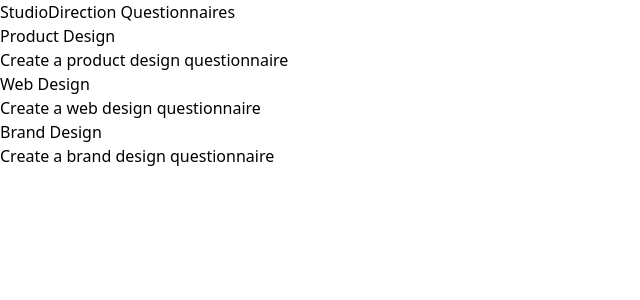
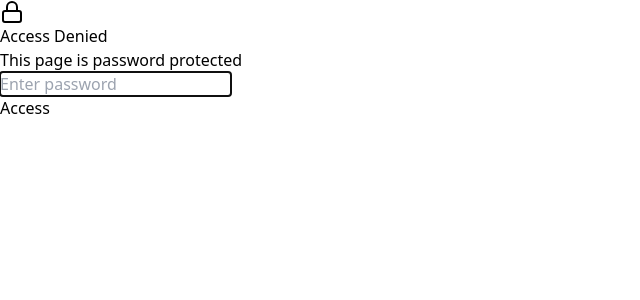
Before and after one commit to StefanVaskovic-SD/SD-Questionare, a Next.js app: page /questionnaires in a window 1280 px wide. Shown: the top 300 px of the page, without its empty margins (0-640 px from the left). Built offline with nearby package versions, Linux system fonts and the light colour scheme.

Commit message:
. pass protected pages

```diff
--- a/app/layout.tsx
+++ b/app/layout.tsx
@@ -1,6 +1,7 @@
 import type { Metadata } from "next";
 import "./globals.css";
 import { Toaster } from "react-hot-toast";
+import { PasswordProtection } from "@/components/auth/PasswordProtection";
 
 export const metadata: Metadata = {
   title: "StudioDirection Questionnaires",
@@ -19,7 +20,9 @@
   return (
     <html lang="en">
       <body className="antialiased">
-        {children}
+        <PasswordProtection>
+          {children}
+        </PasswordProtection>
         <Toaster position="top-right" />
       </body>
     </html>
--- a/app/questionnaires/page.tsx
+++ b/app/questionnaires/page.tsx
@@ -1,12 +1,47 @@
+'use client';
+
 import Link from 'next/link';
+import { useEffect, useState } from 'react';
+import { Button } from '@/components/ui/Button';
+import { isAdminAuthenticated, logoutAdmin } from '@/lib/auth';
+import { LogOut } from 'lucide-react';
+import { useRouter } from 'next/navigation';
+import toast from 'react-hot-toast';
 
 export default function QuestionnairesPage() {
+  const router = useRouter();
+  const [isAuthenticated, setIsAuthenticated] = useState(false);
+
+  useEffect(() => {
+    setIsAuthenticated(isAdminAuthenticated());
+  }, []);
+
+  const handleLogout = () => {
+    logoutAdmin();
+    toast.success('Logged out successfully');
+    // Redirect to home to trigger password modal
+    window.location.href = '/';
+  };
+
   return (
     <div className="min-h-screen bg-gray-50 flex items-center justify-center p-4">
       <div className="max-w-2xl w-full">
-        <h1 className="text-4xl font-bold text-gray-900 text-center mb-12">
-          StudioDirection Questionnaires
-        </h1>
+        <div className="flex justify-between items-center mb-12">
+          <h1 className="text-4xl font-bold text-gray-900">
+            StudioDirection Questionnaires
+          </h1>
+          {isAuthenticated && (
+            <Button
+              variant="outline"
+              size="sm"
+              onClick={handleLogout}
+              className="flex items-center gap-2"
+            >
+              <LogOut className="w-4 h-4" />
+              Logout
+            </Button>
+          )}
+        </div>
 
         <div className="grid gap-6 md:grid-cols-3">
           <Link
--- /dev/null
+++ b/components/auth/PasswordModal.tsx
@@ -0,0 +1,83 @@
+'use client';
+
+import { useState } from 'react';
+import { Button } from '@/components/ui/Button';
+import { Input } from '@/components/ui/Input';
+import { authenticateAdmin } from '@/lib/auth';
+import toast from 'react-hot-toast';
+import { Lock, X } from 'lucide-react';
+
+interface PasswordModalProps {
+  onSuccess: () => void;
+}
+
+export function PasswordModal({ onSuccess }: PasswordModalProps) {
+  const [password, setPassword] = useState('');
+  const [isSubmitting, setIsSubmitting] = useState(false);
+
+  const handleSubmit = async (e: React.FormEvent) => {
+    e.preventDefault();
+
+    if (!password.trim()) {
+      toast.error('Please enter a password');
+      return;
+    }
+
+    setIsSubmitting(true);
+
+    // Small delay to show loading state
+    await new Promise(resolve => setTimeout(resolve, 300));
+
+    if (authenticateAdmin(password)) {
+      toast.success('Access granted');
+      onSuccess();
+    } else {
+      toast.error('Incorrect password');
+      setPassword('');
+    }
+
+    setIsSubmitting(false);
+  };
+
+  return (
+    <div className="fixed inset-0 bg-black/50 flex items-center justify-center p-4 z-50">
+      <div className="bg-white rounded-lg shadow-xl max-w-md w-full p-8 relative">
+        <div className="flex justify-center mb-6">
+          <div className="w-16 h-16 bg-red-100 rounded-full flex items-center justify-center">
+            <Lock className="w-8 h-8 text-red-600" />
+          </div>
+        </div>
+
+        <h2 className="text-2xl font-bold text-gray-900 text-center mb-2">
+          Access Denied
+        </h2>
+
+        <p className="text-gray-600 text-center mb-6">
+          This page is password protected
+        </p>
+
+        <form onSubmit={handleSubmit} className="space-y-4">
+          <div>
+            <Input
+              type="password"
+              placeholder="Enter password"
+              value={password}
+              onChange={(e) => setPassword(e.target.value)}
+              disabled={isSubmitting}
+              className="w-full"
+              autoFocus
+            />
+          </div>
+
+          <Button
+            type="submit"
+            disabled={isSubmitting || !password.trim()}
+            className="w-full"
+          >
+            {isSubmitting ? 'Verifying...' : 'Access'}
+          </Button>
+        </form>
+      </div>
+    </div>
+  );
+}
--- /dev/null
+++ b/components/auth/PasswordProtection.tsx
@@ -0,0 +1,58 @@
+'use client';
+
+import { useEffect, useState } from 'react';
+import { usePathname, useSearchParams } from 'next/navigation';
+import { PasswordModal } from './PasswordModal';
+import { isAdminAuthenticated, isPublicQuestionnairePath } from '@/lib/auth';
+
+interface PasswordProtectionProps {
+  children: React.ReactNode;
+}
+
+export function PasswordProtection({ children }: PasswordProtectionProps) {
+  const pathname = usePathname();
+  const searchParams = useSearchParams();
+  const [isAuthenticated, setIsAuthenticated] = useState(false);
+  const [isChecking, setIsChecking] = useState(true);
+
+  useEffect(() => {
+    // Check if this is a public questionnaire path (with token)
+    const isPublic = isPublicQuestionnairePath(pathname, searchParams);
+
+    if (isPublic) {
+      // Public path - no password needed
+      setIsAuthenticated(true);
+      setIsChecking(false);
+      return;
+    }
+
+    // Check if admin is already authenticated
+    const authenticated = isAdminAuthenticated();
+    setIsAuthenticated(authenticated);
+    setIsChecking(false);
+  }, [pathname, searchParams]);
+
+  const handleAuthSuccess = () => {
+    setIsAuthenticated(true);
+  };
+
+  // Show loading state while checking
+  if (isChecking) {
+    return (
+      <div className="min-h-screen bg-gray-50 flex items-center justify-center">
+        <div className="text-center">
+          <div className="w-8 h-8 border-4 border-blue-600 border-t-transparent rounded-full animate-spin mx-auto mb-4"></div>
+          <p className="text-gray-600">Loading...</p>
+        </div>
+      </div>
+    );
+  }
+
+  // Show password modal if not authenticated
+  if (!isAuthenticated) {
+    return <PasswordModal onSuccess={handleAuthSuccess} />;
+  }
+
+  // Show protected content
+  return <>{children}</>;
+}
--- /dev/null
+++ b/lib/auth.ts
@@ -0,0 +1,71 @@
+/**
+ * Admin password authentication utilities
+ * Simple password protection without full login system
+ */
+
+const ADMIN_PASSWORD_KEY = 'admin_authenticated';
+const ADMIN_PASSWORD = process.env.NEXT_PUBLIC_ADMIN_PASSWORD || 'admin123';
+
+/**
+ * Check if admin is authenticated (password entered)
+ */
+export function isAdminAuthenticated(): boolean {
+  if (typeof window === 'undefined') return false;
+
+  const authStatus = localStorage.getItem(ADMIN_PASSWORD_KEY);
+  return authStatus === 'true';
+}
+
+/**
+ * Authenticate admin with password
+ */
+export function authenticateAdmin(password: string): boolean {
+  if (password === ADMIN_PASSWORD) {
+    if (typeof window !== 'undefined') {
+      localStorage.setItem(ADMIN_PASSWORD_KEY, 'true');
+    }
+    return true;
+  }
+  return false;
+}
+
+/**
+ * Logout admin (clear authentication)
+ */
+export function logoutAdmin(): void {
+  if (typeof window !== 'undefined') {
+    localStorage.removeItem(ADMIN_PASSWORD_KEY);
+  }
+}
+
+/**
+ * Check if current path is a public questionnaire link (with token)
+ * These paths should NOT be password protected
+ *
+ * Public paths:
+ * - /questionnaires/[type]/[slug]?token=xxx (questionnaire form)
+ * - /questionnaires/[type]/[slug]/success?token=xxx (success page)
+ */
+export function isPublicQuestionnairePath(pathname: string, searchParams?: URLSearchParams): boolean {
+  // Check if path matches questionnaire with token pattern
+  // /questionnaires/[type]/[slug]?token=xxx
+  // /questionnaires/[type]/[slug]/success?token=xxx
+  const questionnairePattern = /^\/questionnaires\/[^/]+\/[^/]+(\/success)?$/;
+
+  if (!questionnairePattern.test(pathname)) {
+    return false;
+  }
+
+  // Check if token exists in URL
+  if (searchParams) {
+    return searchParams.has('token');
+  }
+
+  // If no searchParams provided, check window.location
+  if (typeof window !== 'undefined') {
+    const url = new URL(window.location.href);
+    return url.searchParams.has('token');
+  }
+
+  return false;
+}
```
Also changed, not shown: 1 other file (tests, documents, lock files or other folders).
